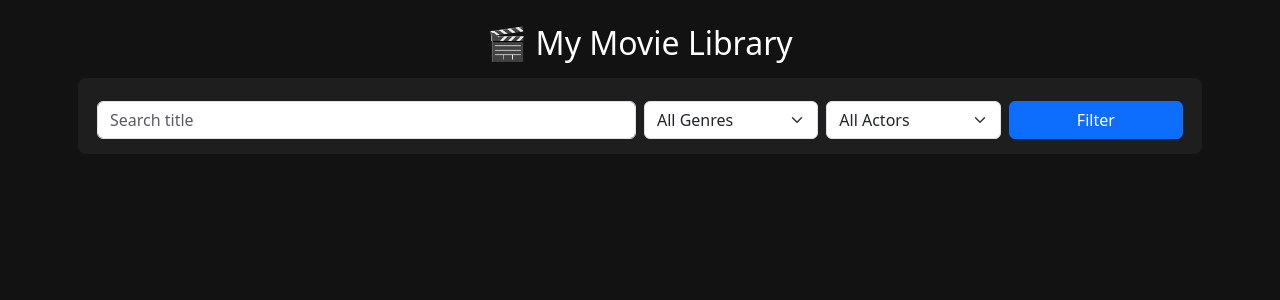
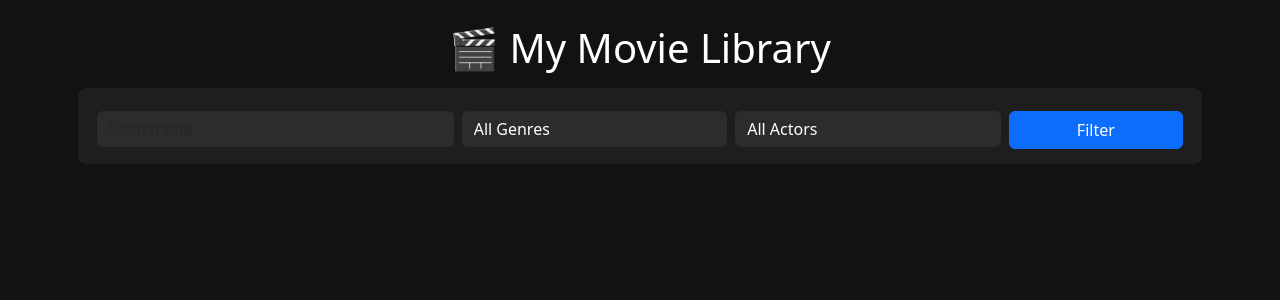
Before and after one commit to Hisha/MovieList, a FastAPI app: page / in a window 1280 px wide. Shown: the top 300 px of the page. Run offline with FastAPI, Linux system fonts and the light colour scheme; data that the repository does not hold is empty.

Commit message:
Update index.html

```diff
--- a/templates/index.html
+++ b/templates/index.html
@@ -2,27 +2,27 @@
 <html lang="en">
 <head>
     <meta charset="UTF-8">
-    <title>Movie Library</title>
+    <title>My Movie Library</title>
     <link href="https://cdn.jsdelivr.net/npm/bootstrap@5.3.0/dist/css/bootstrap.min.css" rel="stylesheet">
     <style>
         body { background-color: #121212; color: #fff; }
+        .movie-card { background: #1e1e1e; border-radius: 8px; overflow: hidden; transition: transform .3s; }
+        .movie-card:hover { transform: scale(1.05); cursor: pointer; }
+        .movie-card img { width: 100%; height: 320px; object-fit: cover; }
         .filter-bar { background: #1e1e1e; padding: 15px; border-radius: 8px; margin-bottom: 20px; }
-        .movie-card { background: #1e1e1e; border-radius: 10px; overflow: hidden; transition: transform 0.3s; text-align: center; }
-        .movie-card:hover { transform: scale(1.05); cursor: pointer; }
-        .movie-card img { width: 100%; height: 300px; object-fit: cover; }
-        h1 { font-size: 2rem; margin-bottom: 20px; }
+        .filter-bar input, .filter-bar select { background: #2c2c2c; color: #fff; border: none; }
     </style>
 </head>
 <body>
 <div class="container mt-4">
     <h1 class="text-center mb-4">🎬 My Movie Library</h1>
 
-    <!-- Filters -->
-    <form method="get" class="filter-bar row g-2">
-        <div class="col-md-6">
+    <!-- Filter Bar -->
+    <form class="filter-bar row g-2" method="get">
+        <div class="col-md-4">
             <input type="text" name="search" class="form-control" placeholder="Search title" value="{{ request.query_params.get('search', '') }}">
         </div>
-        <div class="col-md-2">
+        <div class="col-md-3">
             <select name="genre" class="form-select">
                 <option value="">All Genres</option>
                 {% for g in genres %}
@@ -30,7 +30,7 @@
                 {% endfor %}
             </select>
         </div>
-        <div class="col-md-2">
+        <div class="col-md-3">
             <select name="actor" class="form-select">
                 <option value="">All Actors</option>
                 {% for a in actors %}
@@ -49,7 +49,7 @@
         <div class="col-6 col-md-3 mb-4">
             <div class="movie-card" onclick="showDetails('{{ movie[1] }}', '/poster/{{ movie[0] }}', '{{ movie[4] or 'N/A' }}', '{{ movie[5] or 'N/A' }}')">
                 <img src="/poster/{{ movie[0] }}" alt="{{ movie[1] }}">
-                <div class="p-2 text-truncate">
+                <div class="p-2 text-center">
                     <h6>{{ movie[1] }}</h6>
                 </div>
             </div>
```
